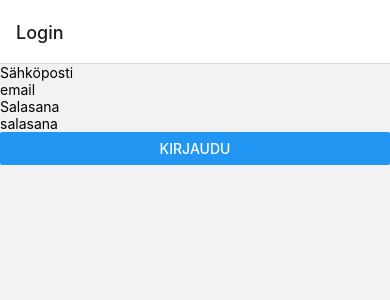
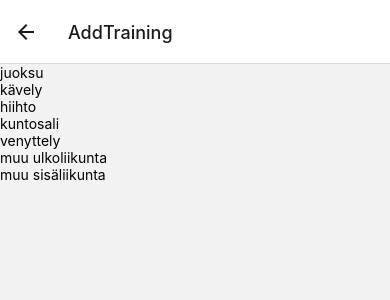
Before and after one commit to TLakkap/TrainingDiary, a React Native app: screen /AddTraining in a window 390 px wide. Shown: the top 300 px of the page. Built offline with nearby package versions, Linux system fonts and the light colour scheme.

Commit message:
added a flatlist to choose exercise from

```diff
--- a/App.tsx
+++ b/App.tsx
@@ -3,7 +3,8 @@ import { StyleSheet, Text, View } from 'react-native';
 import { NavigationContainer } from '@react-navigation/native';
 import { createNativeStackNavigator } from '@react-navigation/native-stack';
 import LoginScreen from './components/LoginScreen'
-import HomeScreen from './components/HomeScreen';
+import HomeScreen from './components/HomeScreen'
+import AddTrainingScreen from './components/AddTrainingScreen';
 
 const Stack = createNativeStackNavigator();
 
@@ -13,6 +14,7 @@ export default function App() {
       <Stack.Navigator initialRouteName='Login'>
         <Stack.Screen name="Login" component={LoginScreen} />
         <Stack.Screen name="Home" component={HomeScreen} />
+        <Stack.Screen name="AddTraining" component={AddTrainingScreen} />
       </Stack.Navigator>
     </NavigationContainer>
   );
--- /dev/null
+++ b/Data.ts
@@ -0,0 +1,30 @@
+export const EXERCISEDATA = [
+    {
+        id: '1',
+        exercise: 'juoksu',
+    },
+    {
+        id: '2',
+        exercise: 'kävely',
+    },
+    {
+        id: '3',
+        exercise: 'hiihto',
+    },
+    {
+        id: '4',
+        exercise: 'kuntosali',
+    },
+    {
+        id: '5',
+        exercise: 'venyttely',
+    },
+    {
+        id: '6',
+        exercise: 'muu ulkoliikunta',
+    },
+    {
+        id: '7',
+        exercise: 'muu sisäliikunta',
+    },
+]
--- /dev/null
+++ b/components/AddTrainingScreen.tsx
@@ -0,0 +1,23 @@
+import { useState, useEffect } from 'react';
+import { FlatList, Text, View, Button } from 'react-native';
+import { EXERCISEDATA } from '../Data';
+
+interface Exercise {
+    id: string
+    exercise: string
+}
+
+export default function AddTrainingScreen() {
+
+    const renderItem = ({ item }: { item: Exercise}) => {
+        return (<Text>{item.exercise}</Text>)
+    }
+
+    return(
+        <FlatList
+            data={EXERCISEDATA}
+            renderItem={renderItem}
+        ></FlatList>
+    )
+
+}
--- a/components/HomeScreen.tsx
+++ b/components/HomeScreen.tsx
@@ -1,15 +1,25 @@
-import { StatusBar } from 'expo-status-bar';
 import { useState, useEffect } from 'react';
-import { StyleSheet, Text, View, Button } from 'react-native';
+import { Text, View, Button } from 'react-native';
 import { Calendar, LocaleConfig } from 'react-native-calendars';
 import { storeData, getData } from './TrainingStorage'
+import { NativeStackNavigationProp } from '@react-navigation/native-stack';
+
+// Define Stack-parameters
+type RootStackParamList = {
+  AddTraining: undefined;
+};
+
+// Define types for props
+type AddTrainingScreenProps = {
+  navigation: NativeStackNavigationProp<RootStackParamList, 'AddTraining'>;
+};
 
 interface Workout {
   liikunta: string;
   kesto: string;
 }
 
-export default function HomeScreen() {
+export default function HomeScreen({ navigation }: AddTrainingScreenProps) {
   const [selectedDay, setSelectedDay] = useState('')
   const [trainings, setTrainings] = useState([])
 
@@ -50,19 +60,16 @@ export default function HomeScreen() {
     //const formattedDate = `${year}-${month < 10 ? '0' + month : month}-${day < 10 ? '0' + day : day}`;
 
     const formattedDate = `${day}.${month}.${year}`
-    console.log("täällä")
     setSelectedDay(formattedDate);
   }, []);
 
   useEffect(() => {   //get trainings for the selected day
     const getTrainings = (async () => {
-      console.log("täälläkin")
       const response = await getData(selectedDay)
-      console.log("response:", response)
       setTrainings(response)
     })
     getTrainings()
-  }, [selectedDay])
+  }, [selectedDay])  // gets new trainings for the day everytime the selectedDay is changed
 
   const handleStoreData = async () => {
     try {
@@ -82,8 +89,7 @@ export default function HomeScreen() {
   }
 
   const handleDayChange = (day: string) => {
-    console.log("day:", day)
-    const parsedDate = new Date(day); // Parsi päivämäärä merkkijonosta
+    const parsedDate = new Date(day); // parse date from string
     const formattedDate = `${parsedDate.getDate()}.${parsedDate.getMonth() + 1}.${parsedDate.getFullYear()}`;
 
     setSelectedDay(formattedDate)
@@ -97,7 +103,7 @@ export default function HomeScreen() {
       />
       <Text>{selectedDay}</Text>
       {showTrainings()}
-      <Button title='Lisää treeni' onPress={handleStoreData} />
+      <Button title='Lisää treeni' onPress={() => navigation.navigate('AddTraining')} />
     </View>
   );
 }
--- a/components/LoginScreen.tsx
+++ b/components/LoginScreen.tsx
@@ -1,6 +1,5 @@
-import { StatusBar } from 'expo-status-bar';
 import { useState } from 'react'
-import { Button, StyleSheet, Text, View, TextInput } from 'react-native';
+import { Button, Text, View, TextInput } from 'react-native';
 import { NativeStackNavigationProp } from '@react-navigation/native-stack';
 
 // Define Stack-parameters
@@ -37,7 +36,6 @@ export default function LoginScreen({ navigation }: HomeScreenProps) {
         title="Kirjaudu"
         onPress={() => navigation.navigate('Home')}
         />
-      {/* <StatusBar style="auto" /> */}
     </View>
   );
 }
```
